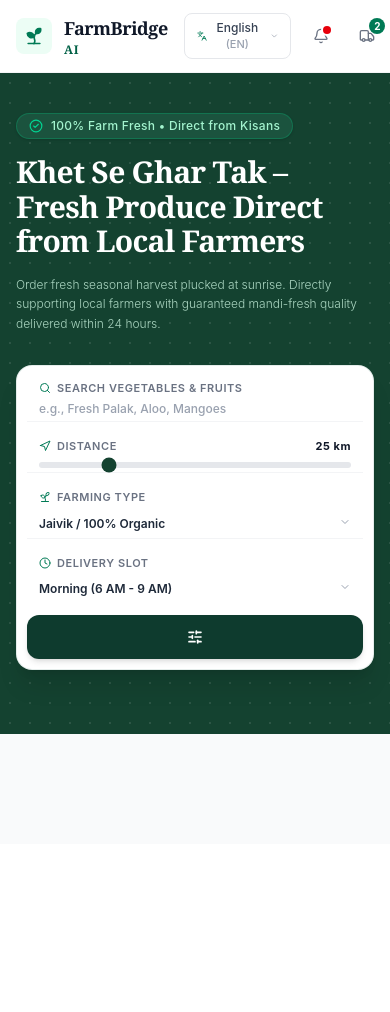
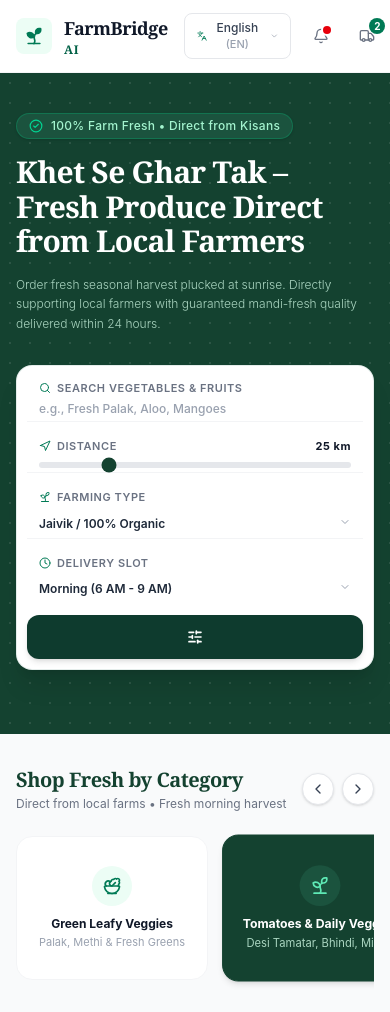
Before and after one commit to BhoomixAI/FARM-BRDIGE-AI, a React (Vite) app in the folder client/: page / in a window 390 px wide. Shown: the top 1012 px of the page. Before the commit the page ends 844 px from the top, so only its background shows below. Built offline with nearby package versions, Linux system fonts and the light colour scheme.

Commit message:
Add responsive CategorySection with smooth scroll controls and custom scrollbar utility

```diff
--- a/client/src/App.jsx
+++ b/client/src/App.jsx
@@ -1,6 +1,7 @@
 import React from 'react';
 import Navbar from './components/Navbar';
 import HeroBanner from './components/HeroBanner';
+import CategorySection from './components/CategorySection';
 
 function App() {
   return (
@@ -8,7 +9,7 @@
       <Navbar />
       <main>
         <HeroBanner />
-        {/* Next: Category Bar & Produce Grid */}
+        <CategorySection />
       </main>
     </div>
   );
--- /dev/null
+++ b/client/src/components/CategorySection.jsx
@@ -0,0 +1,165 @@
+import React, { useState, useRef } from 'react';
+import {
+  Salad,
+  Sprout,
+  Tractor,
+  TreePine,
+  Apple,
+  Milk,
+  Wheat,
+  Flame,
+  ChevronLeft,
+  ChevronRight
+} from 'lucide-react';
+
+const categories = [
+  {
+    id: 'leafy',
+    name: 'Green Leafy Veggies',
+    subtitle: 'Palak, Methi & Fresh Greens',
+    icon: Salad,
+  },
+  {
+    id: 'tomatoes',
+    name: 'Tomatoes & Daily Veggies',
+    subtitle: 'Desi Tamatar, Bhindi, Mirchi',
+    icon: Sprout,
+  },
+  {
+    id: 'roots',
+    name: 'Potatoes & Root Veggies',
+    subtitle: 'Aloo, Pyaaz, Gajar & Ginger',
+    icon: Tractor,
+  },
+  {
+    id: 'fruits',
+    name: 'Fresh Farm Fruits',
+    subtitle: 'Seasonal apples, bananas & citrus',
+    icon: TreePine,
+  },
+  {
+    id: 'exotic',
+    name: 'Exotic & Summer Fruits',
+    subtitle: 'Mangoes, Melons & Berries',
+    icon: Apple,
+  },
+  {
+    id: 'dairy',
+    name: 'Desi Dairy & Eggs',
+    subtitle: 'Fresh Milk, Paneer, Pure Ghee & Eggs',
+    icon: Milk,
+  },
+  {
+    id: 'grains',
+    name: 'Organic Grains & Pulses',
+    subtitle: 'Atta, Desi Dal, Basmati Rice',
+    icon: Wheat,
+  },
+  {
+    id: 'spices',
+    name: 'Desi Spices & Herbs',
+    subtitle: 'Haldi, Jeera, Dhaniya & Mirch',
+    icon: Flame,
+  },
+];
+
+export default function CategorySection() {
+  const [selectedCategory, setSelectedCategory] = useState('tomatoes');
+  const scrollContainerRef = useRef(null);
+
+  const handleScroll = (direction) => {
+    if (scrollContainerRef.current) {
+      // Scrolls by roughly 2 cards width per click
+      const scrollOffset = direction === 'left' ? -350 : 350;
+      scrollContainerRef.current.scrollBy({
+        left: scrollOffset,
+        behavior: 'smooth'
+      });
+    }
+  };
+
+  return (
+    <section className="max-w-7xl mx-auto px-4 md:px-8 pt-8 pb-4">
+      {/* Section Header with Navigation Buttons */}
+      <div className="flex items-center justify-between mb-5">
+        <div>
+          <h2 className="font-serif text-xl sm:text-2xl font-bold text-[#144230] tracking-tight">
+            Shop Fresh by Category
+          </h2>
+          <p className="text-xs sm:text-sm text-gray-500 mt-0.5">
+            Direct from local farms • Fresh morning harvest
+          </p>
+        </div>
+
+        {/* Carousel Arrow Controls */}
+        <div className="flex items-center gap-2">
+          <button
+            type="button"
+            onClick={() => handleScroll('left')}
+            aria-label="Previous categories"
+            className="w-8 h-8 rounded-full border border-gray-200 bg-white text-gray-700 hover:bg-gray-100 hover:border-gray-300 flex items-center justify-center transition-all shadow-sm active:scale-95 cursor-pointer"
+          >
+            <ChevronLeft className="w-4 h-4" />
+          </button>
+          <button
+            type="button"
+            onClick={() => handleScroll('right')}
+            aria-label="Next categories"
+            className="w-8 h-8 rounded-full border border-gray-200 bg-white text-gray-700 hover:bg-gray-100 hover:border-gray-300 flex items-center justify-center transition-all shadow-sm active:scale-95 cursor-pointer"
+          >
+            <ChevronRight className="w-4 h-4" />
+          </button>
+        </div>
+      </div>
+
+      {/* Horizontal Scrolling Card Container */}
+      <div
+        ref={scrollContainerRef}
+        className="flex items-center gap-4 overflow-x-auto pb-4 pt-1 scroll-smooth select-none"
+        style={{
+          scrollbarWidth: 'none',
+          msOverflowStyle: 'none',
+          WebkitOverflowScrolling: 'touch'
+        }}
+      >
+        {categories.map((cat) => {
+          const Icon = cat.icon;
+          const isSelected = selectedCategory === cat.id;
+
+          return (
+            <button
+              key={cat.id}
+              onClick={() => setSelectedCategory(cat.id)}
+              className={`shrink-0 w-48 h-36 rounded-2xl p-4 flex flex-col items-center justify-center text-center transition-all duration-200 cursor-pointer border ${
+                isSelected
+                  ? 'bg-[#144230] text-white border-[#144230] shadow-md scale-[1.02]'
+                  : 'bg-white text-gray-800 border-gray-100 hover:border-emerald-200 hover:shadow-xs'
+              }`}
+            >
+              {/* Category Icon Badge */}
+              <div
+                className={`w-10 h-10 rounded-full flex items-center justify-center mb-2.5 transition-colors ${
+                  isSelected
+                    ? 'bg-[#1b533e] text-emerald-300'
+                    : 'bg-emerald-50 text-emerald-700'
+                }`}
+              >
+                <Icon className="w-5 h-5" />
+              </div>
+
+              {/* Title */}
+              <span className={`text-xs font-bold leading-snug line-clamp-1 ${isSelected ? 'text-white' : 'text-gray-900'}`}>
+                {cat.name}
+              </span>
+
+              {/* Subtitle / Description */}
+              <span className={`text-[11px] mt-1 leading-tight line-clamp-2 ${isSelected ? 'text-emerald-100/80' : 'text-gray-400'}`}>
+                {cat.subtitle}
+              </span>
+            </button>
+          );
+        })}
+      </div>
+    </section>
+  );
+}
--- a/client/src/index.css
+++ b/client/src/index.css
@@ -1 +1,6 @@
 @import "tailwindcss";
+
+/* Hide scrollbar for Chrome, Safari and Opera */
+.scrollbar-none::-webkit-scrollbar {
+  display: none;
+}
```
